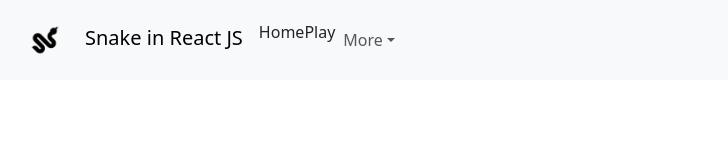
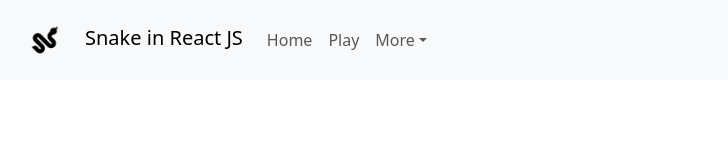
Before and after one commit to Medinhoo/SnakeReact, a React (Vite) app: page / in a window 1280 px wide. Shown: the top 160 px of the page, without its empty margins (77-805 px from the left). Built offline with nearby package versions, Linux system fonts and the light colour scheme.

Commit message:
fixing css issues due to Links tags

```diff
--- a/src/Components/Header/Header.jsx
+++ b/src/Components/Header/Header.jsx
@@ -26,8 +26,8 @@ function Navigation(){
         <Navbar.Toggle aria-controls="basic-navbar-nav"/>
         <Navbar.Collapse id="basic-navbar-nav">
           <Nav className="me-auto">
-            <Link className="link-no-style pb-2" to="/">Home</Link>
-            <Link className="link-no-style" to="/Play">Play</Link>
+            <Nav.Link><Link className="link-no-style pb-2" to="/">Home</Link></Nav.Link>
+            <Nav.Link><Link className="link-no-style" to="/Play">Play</Link></Nav.Link>
             <NavDropdown title="More" id="basic-nav-dropdown">
               <NavDropdown.Item> <Link className="link-no-style" to="/Rules">Rules</Link></NavDropdown.Item>
               <NavDropdown.Item> <Link className="link-no-style" to="/Test">Test</Link></NavDropdown.Item>
```
